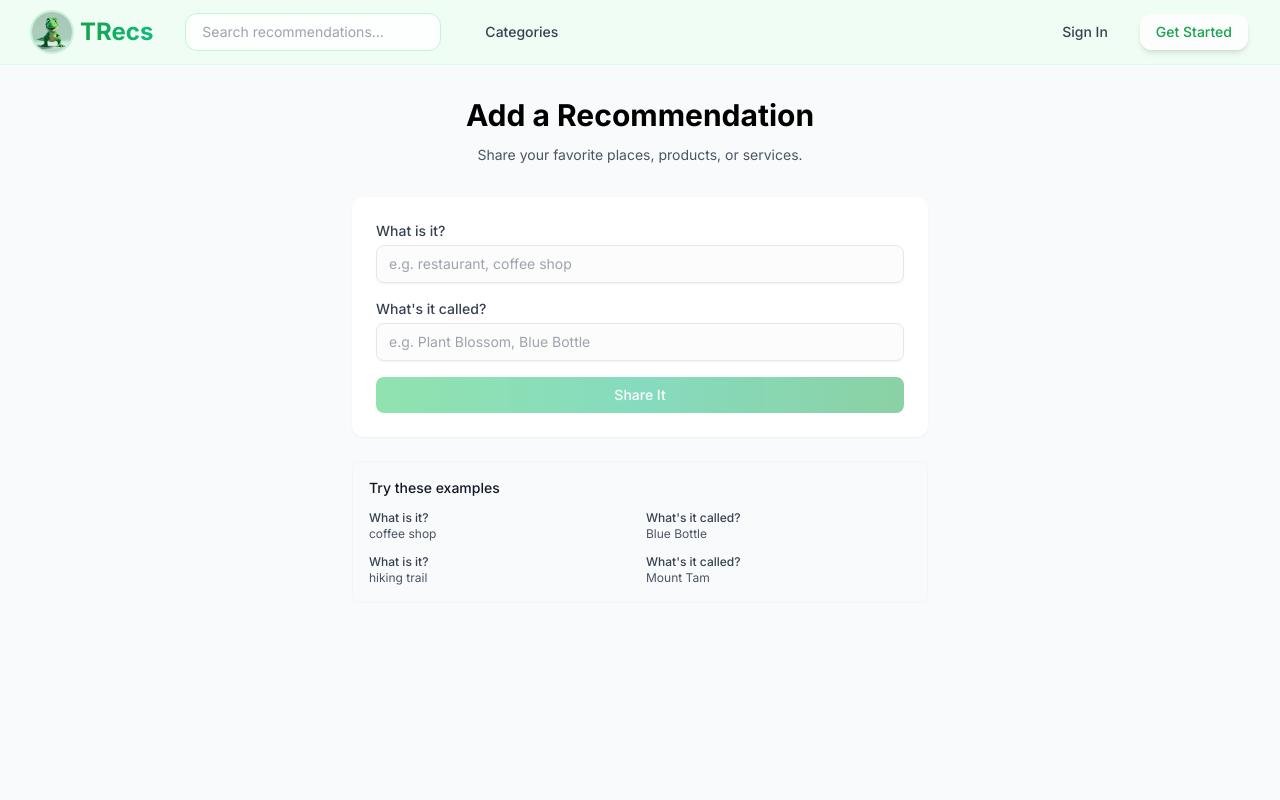
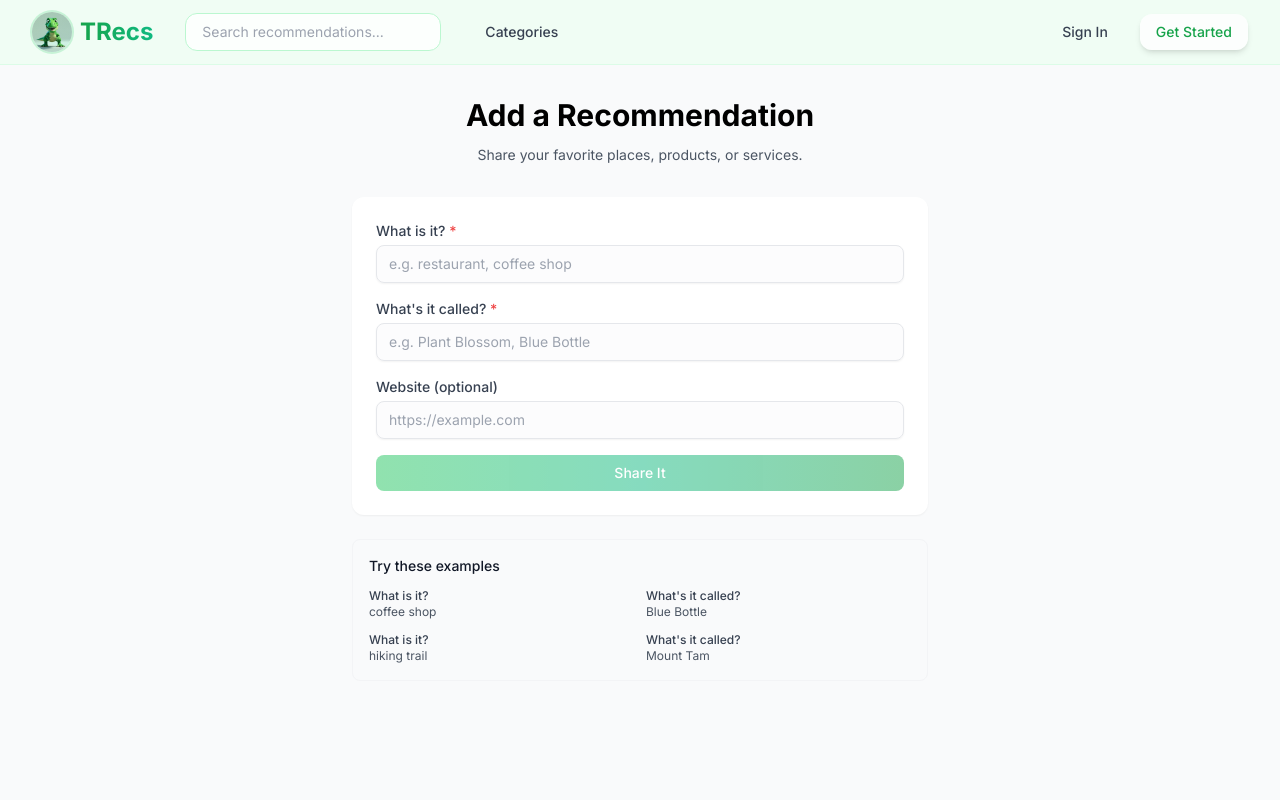
Before and after one commit to JoshRWeinstein/trecs, a Next.js app: page /add-rec in a window 1280 px wide. Shown: the top 800 px of the page. Built offline with nearby package versions, Linux system fonts and the light colour scheme; no server answers.

Commit message:
Add optional URL field to recommendation form

```diff
--- a/app/add-rec/page.tsx
+++ b/app/add-rec/page.tsx
@@ -10,6 +10,7 @@ export default function AddRecPage() {
   const { data: session } = useSession()
   const [category, setCategory] = useState('')
   const [name, setName] = useState('')
+  const [url, setUrl] = useState('')
   const [isProcessing, setIsProcessing] = useState(false)
   const [error, setError] = useState<string | null>(null)
   const [showSignUpPrompt, setShowSignUpPrompt] = useState(false)
@@ -21,7 +22,7 @@ export default function AddRecPage() {
 
     try {
       if (!category.trim() || !name.trim()) {
-        setError('Please fill in both fields')
+        setError('Please fill in both required fields')
         setIsProcessing(false)
         return
       }
@@ -41,6 +42,7 @@ export default function AddRecPage() {
         body: JSON.stringify({
           title: name.trim(),
           categoryId: category.trim().toLowerCase(), // This will be used to find or create the category
+          url: url.trim() || undefined, // Only include URL if it's not empty
         }),
       })
 
@@ -91,7 +93,7 @@ export default function AddRecPage() {
           <form onSubmit={handleSubmit} className="bg-white rounded-xl shadow-sm p-6 space-y-4">
             <div>
               <label htmlFor="category" className="block text-sm font-medium text-gray-700 mb-1">
-                What is it?
+                What is it? <span className="text-red-500">*</span>
               </label>
               <div className="relative">
                 <input
@@ -102,13 +104,14 @@ export default function AddRecPage() {
                   placeholder="e.g. restaurant, coffee shop"
                   className="w-full px-3 py-2 text-sm border border-gray-200 rounded-lg focus:outline-none focus:ring-1 focus:ring-green-500 focus:border-green-500 shadow-sm bg-gray-50/50"
                   disabled={isProcessing}
+                  required
                 />
               </div>
             </div>
 
             <div>
               <label htmlFor="name" className="block text-sm font-medium text-gray-700 mb-1">
-                What's it called?
+                What's it called? <span className="text-red-500">*</span>
               </label>
               <div className="relative">
                 <input
@@ -119,17 +122,31 @@ export default function AddRecPage() {
                   placeholder="e.g. Plant Blossom, Blue Bottle"
                   className="w-full px-3 py-2 text-sm border border-gray-200 rounded-lg focus:outline-none focus:ring-1 focus:ring-green-500 focus:border-green-500 shadow-sm bg-gray-50/50"
                   disabled={isProcessing}
+                  required
                 />
-                {isProcessing && (
-                  <div className="absolute right-2 top-1/2 transform -translate-y-1/2">
-                    <div className="animate-spin rounded-full h-4 w-4 border-t-2 border-b-2 border-green-500"></div>
-                  </div>
-                )}
               </div>
-              {error && (
-                <p className="mt-1 text-xs text-red-600">{error}</p>
-              )}
             </div>
+
+            <div>
+              <label htmlFor="url" className="block text-sm font-medium text-gray-700 mb-1">
+                Website (optional)
+              </label>
+              <div className="relative">
+                <input
+                  type="url"
+                  id="url"
+                  value={url}
+                  onChange={(e) => setUrl(e.target.value)}
+                  placeholder="https://example.com"
+                  className="w-full px-3 py-2 text-sm border border-gray-200 rounded-lg focus:outline-none focus:ring-1 focus:ring-green-500 focus:border-green-500 shadow-sm bg-gray-50/50"
+                  disabled={isProcessing}
+                />
+              </div>
+            </div>
+
+            {error && (
+              <p className="text-xs text-red-600">{error}</p>
+            )}
 
             <button
               type="submit"
```
